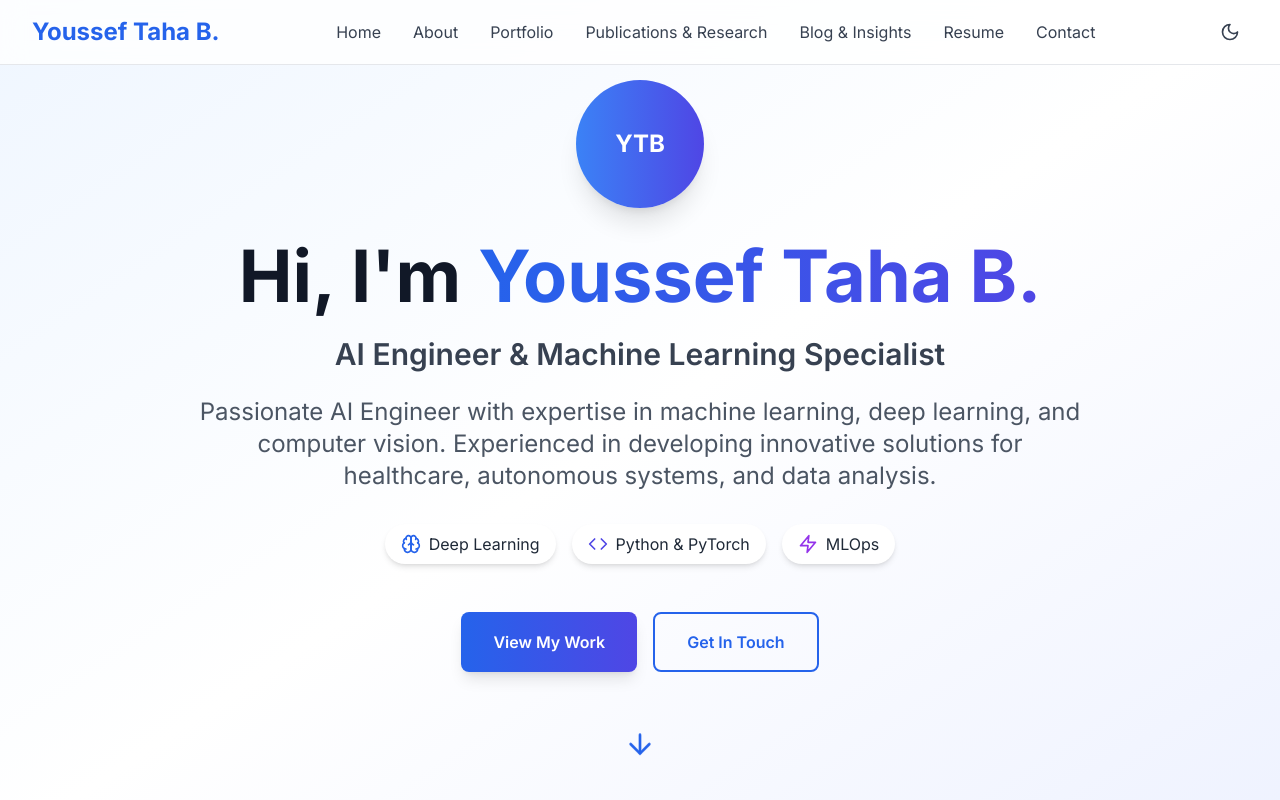
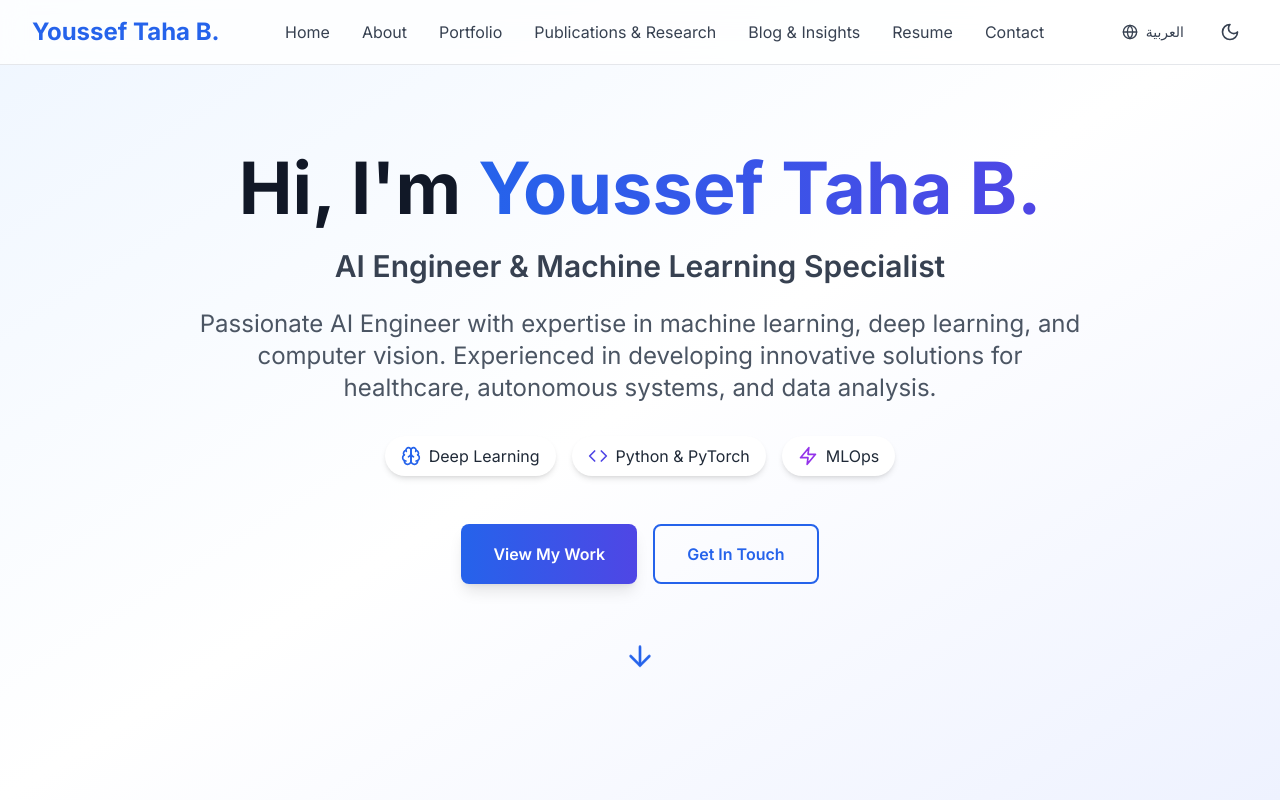
Before and after one commit to Youssef-Ai1001/Personal-Portfolio, a React (Vite) app: page / in a window 1280 px wide. Shown: the top 800 px of the page. Built offline with nearby package versions, Linux system fonts and the light colour scheme.

Commit message:
Add language toggle and remove YTB element

```diff
--- a/src/components/Home.tsx
+++ b/src/components/Home.tsx
@@ -13,15 +13,8 @@ const Home: React.FC = () => {
     <section id="home" className="min-h-screen flex items-center justify-center bg-gradient-to-br from-blue-50 via-white to-indigo-50 dark:from-gray-900 dark:via-gray-900 dark:to-blue-900">
       <div className="max-w-7xl mx-auto px-4 sm:px-6 lg:px-8 py-20">
         <div className="text-center">
-          {/* Profile Image */}
-          <div className="mb-8">
-            <div className="w-32 h-32 mx-auto rounded-full bg-gradient-to-r from-blue-500 to-indigo-600 flex items-center justify-center shadow-xl">
-              <span className="text-2xl font-bold text-white">YTB</span>
-            </div>
-          </div>
-
           {/* Main Heading */}
-          <h1 className="text-5xl md:text-7xl font-bold text-gray-900 dark:text-white mb-6">
+          <h1 className="text-5xl md:text-7xl font-bold text-gray-900 dark:text-white mb-6 mt-8">
             Hi, I'm{' '}
             <span className="text-transparent bg-clip-text bg-gradient-to-r from-blue-600 to-indigo-600">
               Youssef Taha B.
--- a/src/components/Navigation.tsx
+++ b/src/components/Navigation.tsx
@@ -1,5 +1,5 @@
 import React, { useState } from 'react';
-import { Menu, X, Moon, Sun, Github, Linkedin, Twitter } from 'lucide-react';
+import { Menu, X, Moon, Sun, Github, Linkedin, Twitter, Globe } from 'lucide-react';
 
 interface NavigationProps {
   isDark: boolean;
@@ -8,6 +8,7 @@ interface NavigationProps {
 
 const Navigation: React.FC<NavigationProps> = ({ isDark, toggleDarkMode }) => {
   const [isMenuOpen, setIsMenuOpen] = useState(false);
+  const [currentLanguage, setCurrentLanguage] = useState<'en' | 'ar'>('en');
 
   const navItems = [
     { name: 'Home', href: '#home' },
@@ -27,6 +28,12 @@ const Navigation: React.FC<NavigationProps> = ({ isDark, toggleDarkMode }) => {
     }
   };
 
+  // Language toggle functionality
+  const toggleLanguage = () => {
+    setCurrentLanguage(prev => prev === 'en' ? 'ar' : 'en');
+    // Here you would typically implement actual language switching logic
+    console.log(`Language switched to: ${currentLanguage === 'en' ? 'Arabic' : 'English'}`);
+  };
   return (
     <nav className="fixed top-0 w-full z-50 bg-white/80 dark:bg-gray-900/80 backdrop-blur-md border-b border-gray-200 dark:border-gray-700">
       <div className="max-w-7xl mx-auto px-4 sm:px-6 lg:px-8">
@@ -51,9 +58,23 @@ const Navigation: React.FC<NavigationProps> = ({ isDark, toggleDarkMode }) => {
 
           {/* Social Links & Dark Mode Toggle */}
           <div className="hidden md:flex items-center space-x-4">
+            {/* Language Toggle Button */}
+            <button
+              onClick={toggleLanguage}
+              className="flex items-center px-3 py-2 text-gray-700 dark:text-gray-300 hover:text-blue-600 dark:hover:text-blue-400 hover:bg-blue-50 dark:hover:bg-blue-900/20 rounded-lg transition-all duration-300 transform hover:scale-105"
+              title={`Switch to ${currentLanguage === 'en' ? 'Arabic' : 'English'}`}
+            >
+              <Globe className="w-4 h-4 mr-2" />
+              <span className="text-sm font-medium">
+                {currentLanguage === 'en' ? 'العربية' : 'English'}
+              </span>
+            </button>
+
+            {/* Dark Mode Toggle */}
             <button
               onClick={toggleDarkMode}
-              className="p-2 text-gray-700 dark:text-gray-300 hover:text-blue-600 dark:hover:text-blue-400 transition-colors duration-200"
+              className="p-2 text-gray-700 dark:text-gray-300 hover:text-blue-600 dark:hover:text-blue-400 hover:bg-blue-50 dark:hover:bg-blue-900/20 rounded-lg transition-all duration-300 transform hover:scale-105"
+              title={`Switch to ${isDark ? 'light' : 'dark'} mode`}
             >
               {isDark ? <Sun className="w-5 h-5" /> : <Moon className="w-5 h-5" />}
             </button>
@@ -61,15 +82,31 @@ const Navigation: React.FC<NavigationProps> = ({ isDark, toggleDarkMode }) => {
 
           {/* Mobile menu button */}
           <div className="md:hidden flex items-center space-x-2">
+            {/* Mobile Language Toggle */}
+            <button
+              onClick={toggleLanguage}
+              className="flex items-center px-2 py-1 text-gray-700 dark:text-gray-300 hover:text-blue-600 dark:hover:text-blue-400 hover:bg-blue-50 dark:hover:bg-blue-900/20 rounded transition-all duration-300"
+              title={`Switch to ${currentLanguage === 'en' ? 'Arabic' : 'English'}`}
+            >
+              <Globe className="w-4 h-4 mr-1" />
+              <span className="text-xs font-medium">
+                {currentLanguage === 'en' ? 'ع' : 'EN'}
+              </span>
+            </button>
+
+            {/* Mobile Dark Mode Toggle */}
             <button
               onClick={toggleDarkMode}
-              className="p-2 text-gray-700 dark:text-gray-300 hover:text-blue-600 dark:hover:text-blue-400 transition-colors duration-200"
+              className="p-2 text-gray-700 dark:text-gray-300 hover:text-blue-600 dark:hover:text-blue-400 hover:bg-blue-50 dark:hover:bg-blue-900/20 rounded transition-all duration-300"
+              title={`Switch to ${isDark ? 'light' : 'dark'} mode`}
             >
               {isDark ? <Sun className="w-5 h-5" /> : <Moon className="w-5 h-5" />}
             </button>
+
+            {/* Mobile Menu Toggle */}
             <button
               onClick={() => setIsMenuOpen(!isMenuOpen)}
-              className="p-2 text-gray-700 dark:text-gray-300 hover:text-blue-600 dark:hover:text-blue-400 transition-colors duration-200"
+              className="p-2 text-gray-700 dark:text-gray-300 hover:text-blue-600 dark:hover:text-blue-400 hover:bg-blue-50 dark:hover:bg-blue-900/20 rounded transition-all duration-300"
             >
               {isMenuOpen ? <X className="w-6 h-6" /> : <Menu className="w-6 h-6" />}
             </button>
@@ -79,12 +116,12 @@ const Navigation: React.FC<NavigationProps> = ({ isDark, toggleDarkMode }) => {
         {/* Mobile Navigation Menu */}
         {isMenuOpen && (
           <div className="md:hidden">
-            <div className="px-2 pt-2 pb-3 space-y-1 bg-white dark:bg-gray-900 border-t border-gray-200 dark:border-gray-700">
+            <div className="px-2 pt-2 pb-3 space-y-1 bg-white dark:bg-gray-900 border-t border-gray-200 dark:border-gray-700 shadow-lg">
               {navItems.map((item) => (
                 <button
                   key={item.name}
                   onClick={() => scrollToSection(item.href)}
-                  className="block px-3 py-2 text-gray-700 dark:text-gray-300 hover:text-blue-600 dark:hover:text-blue-400 transition-colors duration-200"
+                  className="block w-full text-left px-3 py-2 text-gray-700 dark:text-gray-300 hover:text-blue-600 dark:hover:text-blue-400 hover:bg-blue-50 dark:hover:bg-blue-900/20 rounded transition-all duration-200"
                 >
                   {item.name}
                 </button>
```
